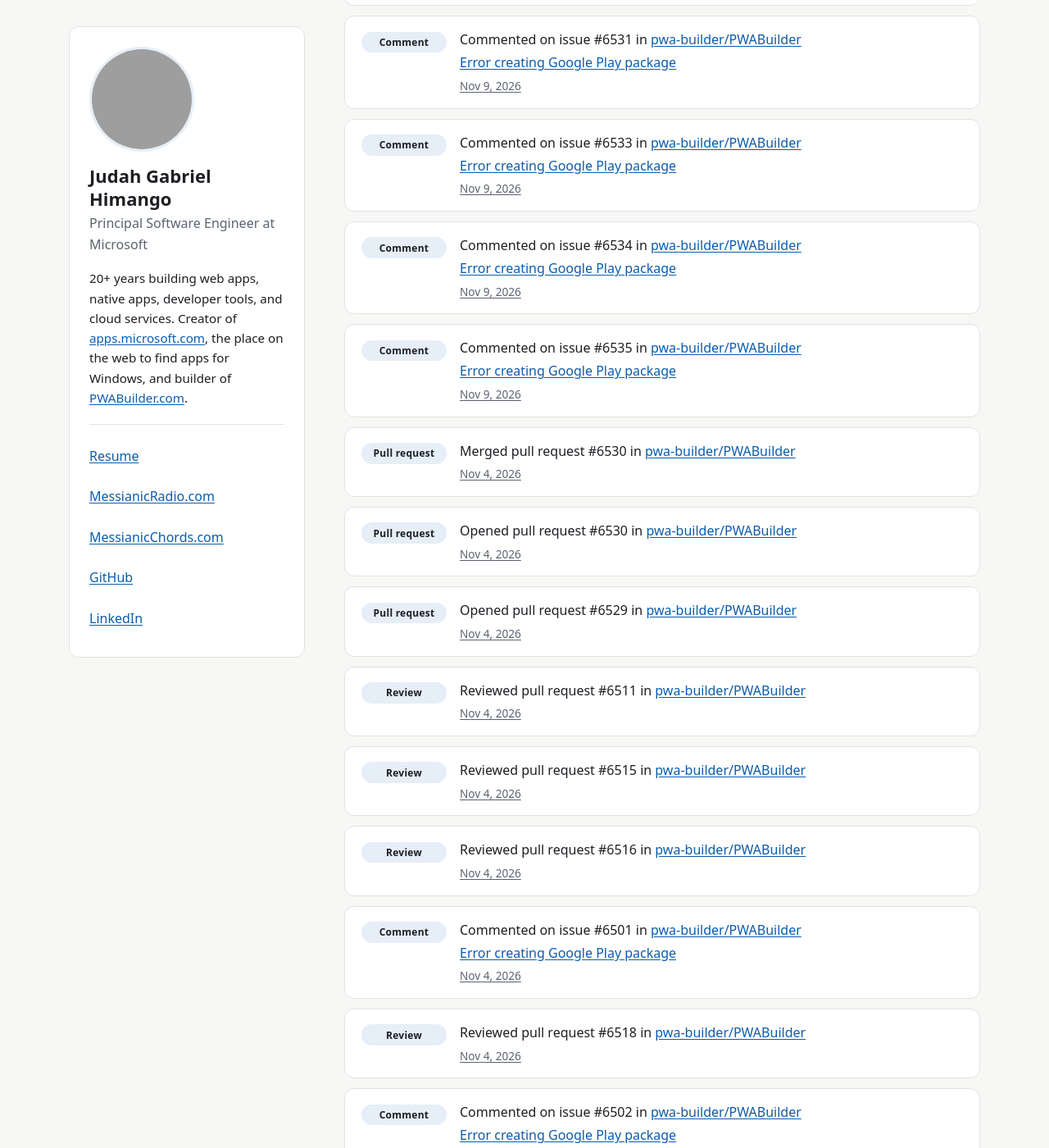
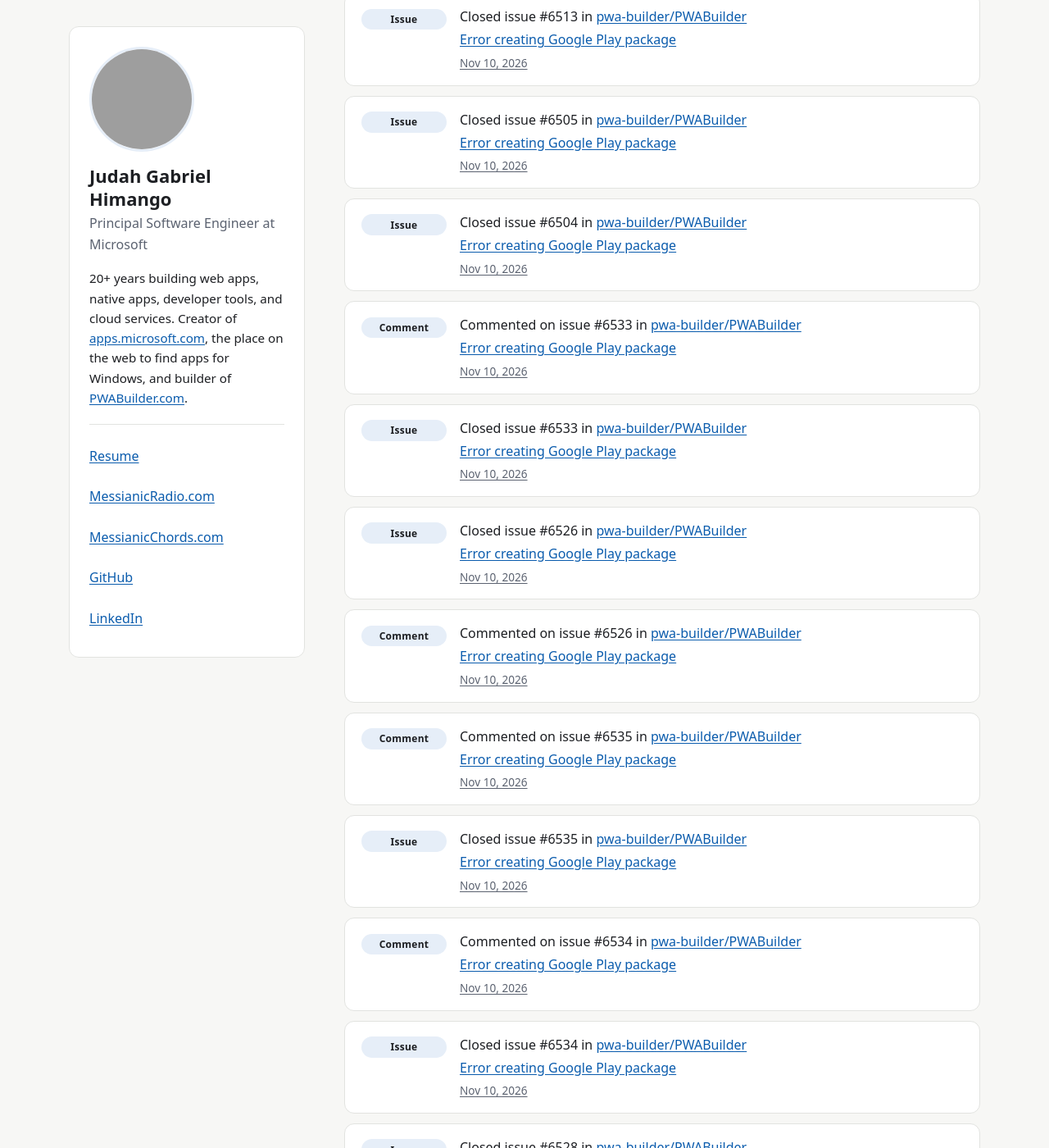
Before and after one commit to JudahGabriel/JudahGabriel.github.io, a Jekyll site: the page built from index.html, in a window 1280 px wide and 1400 px high, scrolled down 1002 px. Shown: the whole window at 82% size. Built offline with Jekyll 4.4.1, drawn with Linux system fonts in a browser that asks for light colours; some of the changed text lies outside the part shown; grey boxes are pictures that could not be loaded.

Commit message:
Refresh activity feed

```diff
--- a/_data/activity.json
+++ b/_data/activity.json
@@ -1,366 +1,366 @@
 {
-  "generated_at": "2026-11-09T22:27:16.507Z",
+  "generated_at": "2026-11-10T07:26:15.438Z",
   "x_since_id": "2115084164970275012",
   "items": [
     {
-      "id": "github-19596522116",
+      "id": "github-19620770367",
       "source": "github",
       "context": "pwa-builder/PWABuilder",
       "context_url": "https://github.com/pwa-builder/PWABuilder",
-      "created_at": "2026-11-09T20:05:23.000Z",
-      "kind": "comment",
-      "label": "Comment",
-      "action": "Commented on issue #6503 in",
-      "title": "npm install -g @bubblewrap/cli bubblewrap init --manifest=YOUR_APP_URL/manifest.json bubblewrap build",
-      "url": "https://github.com/pwa-builder/PWABuilder/issues/6503#issuecomment-6750137268"
+      "created_at": "2026-11-10T02:08:22.000Z",
+      "kind": "pull-request",
+      "label": "Pull request",
+      "action": "Opened pull request #6539 in",
+      "title": null,
+      "url": "https://github.com/pwa-builder/PWABuilder/pull/6539"
     },
     {
-      "id": "github-19590179162",
+      "id": "github-19614034366",
       "source": "github",
       "context": "pwa-builder/PWABuilder",
       "context_url": "https://github.com/pwa-builder/PWABuilder",
-      "created_at": "2026-11-09T20:04:38.000Z",
+      "created_at": "2026-11-10T00:33:17.000Z",
       "kind": "comment",
       "label": "Comment",
-      "action": "Commented on issue #6497 in",
-      "title": "Error creating Google Play package",
-      "url": "https://github.com/pwa-builder/PWABuilder/issues/6497#issuecomment-6750121392"
+      "action": "Commented on pull request #6538 in",
+      "title": "Remove fragmented screen-reader stops in Android documentation lists",
+      "url": "https://github.com/pwa-builder/PWABuilder/pull/6538#issuecomment-6755387900"
     },
     {
-      "id": "github-19596475126",
+      "id": "github-19613546960",
       "source": "github",
       "context": "pwa-builder/PWABuilder",
       "context_url": "https://github.com/pwa-builder/PWABuilder",
-      "created_at": "2026-11-09T20:04:37.000Z",
+      "created_at": "2026-11-10T00:26:36.000Z",
       "kind": "comment",
       "label": "Comment",
-      "action": "Commented on issue #6500 in",
-      "title": "Analysis Failed",
-      "url": "https://github.com/pwa-builder/PWABuilder/issues/6500#issuecomment-6750121196"
+      "action": "Commented on pull request #6510 in",
+      "title": "iOS: expose display name, display mode, status bar text, appearance and splash icon size",
+      "url": "https://github.com/pwa-builder/PWABuilder/pull/6510#issuecomment-6755278077"
     },
     {
-      "id": "github-19596475083",
+      "id": "github-19613464637",
       "source": "github",
       "context": "pwa-builder/PWABuilder",
       "context_url": "https://github.com/pwa-builder/PWABuilder",
-      "created_at": "2026-11-09T20:04:37.000Z",
-      "kind": "comment",
-      "label": "Comment",
-      "action": "Commented on issue #6499 in",
-      "title": "Error creating Google Play package",
-      "url": "https://github.com/pwa-builder/PWABuilder/issues/6499#issuecomment-6750121378"
+      "created_at": "2026-11-10T00:25:32.000Z",
+      "kind": "review",
+      "label": "Review",
+      "action": "Reviewed pull request #6507 in",
+      "title": null,
+      "url": "https://github.com/pwa-builder/PWABuilder/pull/6507#pullrequestreview-5834822577"
     },
     {
-      "id": "github-19590177938",
+      "id": "github-19612918680",
       "source": "github",
       "context": "pwa-builder/PWABuilder",
       "context_url": "https://github.com/pwa-builder/PWABuilder",
-      "created_at": "2026-11-09T20:04:37.000Z",
-      "kind": "comment",
-      "label": "Comment",
-      "action": "Commented on issue #6498 in",
-      "title": "Error creating Google Play packagehttps://stor-theta.vercel.app",
-      "url": "https://github.com/pwa-builder/PWABuilder/issues/6498#issuecomment-6750121172"
+      "created_at": "2026-11-10T00:18:08.000Z",
+      "kind": "review",
+      "label": "Review",
+      "action": "Reviewed pull request #6460 in",
+      "title": null,
+      "url": "https://github.com/pwa-builder/PWABuilder/pull/6460#pullrequestreview-5834762342"
     },
     {
-      "id": "github-19588255044",
+      "id": "github-19612381640",
       "source": "github",
       "context": "pwa-builder/PWABuilder",
       "context_url": "https://github.com/pwa-builder/PWABuilder",
-      "created_at": "2026-11-09T19:46:32.000Z",
-      "kind": "review",
-      "label": "Review",
-      "action": "Reviewed pull request #6522 in",
-      "title": null,
-      "url": "https://github.com/pwa-builder/PWABuilder/pull/6522#pullrequestreview-5831713695"
+      "created_at": "2026-11-10T00:10:59.000Z",
+      "kind": "issue",
+      "label": "Issue",
+      "action": "Closed issue #6523 in",
+      "title": "Error creating Google Play package",
+      "url": "https://github.com/pwa-builder/PWABuilder/issues/6523"
     },
     {
-      "id": "github-19588254600",
+      "id": "github-19612378667",
       "source": "github",
       "context": "pwa-builder/PWABuilder",
       "context_url": "https://github.com/pwa-builder/PWABuilder",
-      "created_at": "2026-11-09T19:46:32.000Z",
-      "kind": "review",
-      "label": "Review",
-      "action": "Reviewed pull request #6519 in",
-      "title": null,
-      "url": "https://github.com/pwa-builder/PWABuilder/pull/6519#pullrequestreview-5831713724"
+      "created_at": "2026-11-10T00:10:55.000Z",
+      "kind": "comment",
+      "label": "Comment",
+      "action": "Commented on issue #6513 in",
+      "title": "Error creating Google Play package",
+      "url": "https://github.com/pwa-builder/PWABuilder/issues/6513#issuecomment-6755004451"
     },
     {
-      "id": "github-19595421875",
+      "id": "github-19612376534",
       "source": "github",
       "context": "pwa-builder/PWABuilder",
       "context_url": "https://github.com/pwa-builder/PWABuilder",
-      "created_at": "2026-11-09T19:45:48.000Z",
-      "kind": "comment",
-      "label": "Comment",
-      "action": "Commented on issue #6531 in",
+      "created_at": "2026-11-10T00:10:55.000Z",
+      "kind": "issue",
+      "label": "Issue",
+      "action": "Closed issue #6513 in",
       "title": "Error creating Google Play package",
-      "url": "https://github.com/pwa-builder/PWABuilder/issues/6531#issuecomment-6749722321"
+      "url": "https://github.com/pwa-builder/PWABuilder/issues/6513"
     },
     {
-      "id": "github-19588174386",
+      "id": "github-19612333046",
       "source": "github",
       "context": "pwa-builder/PWABuilder",
       "context_url": "https://github.com/pwa-builder/PWABuilder",
-      "created_at": "2026-11-09T19:45:44.000Z",
+      "created_at": "2026-11-10T00:10:21.000Z",
+      "kind": "issue",
+      "label": "Issue",
+      "action": "Closed issue #6505 in",
+      "title": "Error creating Google Play package",
+      "url": "https://github.com/pwa-builder/PWABuilder/issues/6505"
+    },
+    {
+      "id": "github-19612270350",
+      "source": "github",
+      "context": "pwa-builder/PWABuilder",
+      "context_url": "https://github.com/pwa-builder/PWABuilder",
+      "created_at": "2026-11-10T00:09:32.000Z",
+      "kind": "issue",
+      "label": "Issue",
+      "action": "Closed issue #6504 in",
+      "title": "Error creating Google Play package",
+      "url": "https://github.com/pwa-builder/PWABuilder/issues/6504"
+    },
+    {
+      "id": "github-19612100785",
+      "source": "github",
+      "context": "pwa-builder/PWABuilder",
+      "context_url": "https://github.com/pwa-builder/PWABuilder",
+      "created_at": "2026-11-10T00:07:20.000Z",
       "kind": "comment",
       "label": "Comment",
       "action": "Commented on issue #6533 in",
       "title": "Error creating Google Play package",
-      "url": "https://github.com/pwa-builder/PWABuilder/issues/6533#issuecomment-6749720899"
+      "url": "https://github.com/pwa-builder/PWABuilder/issues/6533#issuecomment-6754937956"
     },
     {
-      "id": "github-19593365240",
+      "id": "github-19612098839",
       "source": "github",
       "context": "pwa-builder/PWABuilder",
       "context_url": "https://github.com/pwa-builder/PWABuilder",
-      "created_at": "2026-11-09T19:45:40.000Z",
+      "created_at": "2026-11-10T00:07:20.000Z",
+      "kind": "issue",
+      "label": "Issue",
+      "action": "Closed issue #6533 in",
+      "title": "Error creating Google Play package",
+      "url": "https://github.com/pwa-builder/PWABuilder/issues/6533"
+    },
+    {
+      "id": "github-19612047365",
+      "source": "github",
+      "context": "pwa-builder/PWABuilder",
+      "context_url": "https://github.com/pwa-builder/PWABuilder",
+      "created_at": "2026-11-10T00:06:41.000Z",
+      "kind": "issue",
+      "label": "Issue",
+      "action": "Closed issue #6526 in",
+      "title": "Error creating Google Play package",
+      "url": "https://github.com/pwa-builder/PWABuilder/issues/6526"
+    },
+    {
+      "id": "github-19619112855",
+      "source": "github",
+      "context": "pwa-builder/PWABuilder",
+      "context_url": "https://github.com/pwa-builder/PWABuilder",
+      "created_at": "2026-11-10T00:06:40.000Z",
+      "kind": "comment",
+      "label": "Comment",
+      "action": "Commented on issue #6526 in",
+      "title": "Error creating Google Play package",
+      "url": "https://github.com/pwa-builder/PWABuilder/issues/6526#issuecomment-6754926551"
+    },
+    {
+      "id": "github-19612001734",
+      "source": "github",
+      "context": "pwa-builder/PWABuilder",
+      "context_url": "https://github.com/pwa-builder/PWABuilder",
+      "created_at": "2026-11-10T00:06:05.000Z",
+      "kind": "comment",
+      "label": "Comment",
+      "action": "Commented on issue #6535 in",
+      "title": "Error creating Google Play package",
+      "url": "https://github.com/pwa-builder/PWABuilder/issues/6535#issuecomment-6754915885"
+    },
+    {
+      "id": "github-19612000115",
+      "source": "github",
+      "context": "pwa-builder/PWABuilder",
+      "context_url": "https://github.com/pwa-builder/PWABuilder",
+      "created_at": "2026-11-10T00:06:05.000Z",
+      "kind": "issue",
+      "label": "Issue",
+      "action": "Closed issue #6535 in",
+      "title": "Error creating Google Play package",
+      "url": "https://github.com/pwa-builder/PWABuilder/issues/6535"
+    },
+    {
+      "id": "github-19611950533",
+      "source": "github",
+      "context": "pwa-builder/PWABuilder",
+      "context_url": "https://github.com/pwa-builder/PWABuilder",
+      "created_at": "2026-11-10T00:05:25.000Z",
       "kind": "comment",
       "label": "Comment",
       "action": "Commented on issue #6534 in",
       "title": "Error creating Google Play package",
-      "url": "https://github.com/pwa-builder/PWABuilder/issues/6534#issuecomment-6749719429"
+      "url": "https://github.com/pwa-builder/PWABuilder/issues/6534#issuecomment-6754904347"
     },
     {
-      "id": "github-19595414649",
+      "id": "github-19611948306",
       "source": "github",
       "context": "pwa-builder/PWABuilder",
       "context_url": "https://github.com/pwa-builder/PWABuilder",
-      "created_at": "2026-11-09T19:45:36.000Z",
-      "kind": "comment",
-      "label": "Comment",
-      "action": "Commented on issue #6535 in",
+      "created_at": "2026-11-10T00:05:25.000Z",
+      "kind": "issue",
+      "label": "Issue",
+      "action": "Closed issue #6534 in",
       "title": "Error creating Google Play package",
-      "url": "https://github.com/pwa-builder/PWABuilder/issues/6535#issuecomment-6749718169"
+      "url": "https://github.com/pwa-builder/PWABuilder/issues/6534"
     },
     {
-      "id": "github-19154017419",
+      "id": "github-19611666483",
       "source": "github",
       "context": "pwa-builder/PWABuilder",
       "context_url": "https://github.com/pwa-builder/PWABuilder",
-      "created_at": "2026-11-04T20:25:55.000Z",
-      "kind": "pull-request",
-      "label": "Pull request",
-      "action": "Merged pull request #6530 in",
-      "title": null,
-      "url": "https://github.com/pwa-builder/PWABuilder/pull/6530"
+      "created_at": "2026-11-10T00:01:40.000Z",
+      "kind": "issue",
+      "label": "Issue",
+      "action": "Closed issue #6528 in",
+      "title": "https://stor-theta.vercel.app",
+      "url": "https://github.com/pwa-builder/PWABuilder/issues/6528"
     },
     {
-      "id": "github-19148224004",
+      "id": "github-19611633869",
       "source": "github",
       "context": "pwa-builder/PWABuilder",
       "context_url": "https://github.com/pwa-builder/PWABuilder",
-      "created_at": "2026-11-04T19:22:10.000Z",
-      "kind": "pull-request",
-      "label": "Pull request",
-      "action": "Opened pull request #6530 in",
-      "title": null,
-      "url": "https://github.com/pwa-builder/PWABuilder/pull/6530"
+      "created_at": "2026-11-10T00:01:14.000Z",
+      "kind": "issue",
+      "label": "Issue",
+      "action": "Closed issue #6527 in",
+      "title": "com.everest.services",
+      "url": "https://github.com/pwa-builder/PWABuilder/issues/6527"
     },
     {
-      "id": "github-19147920685",
+      "id": "github-19611252032",
       "source": "github",
       "context": "pwa-builder/PWABuilder",
       "context_url": "https://github.com/pwa-builder/PWABuilder",
-      "created_at": "2026-11-04T19:18:52.000Z",
-      "kind": "pull-request",
-      "label": "Pull request",
-      "action": "Opened pull request #6529 in",
-      "title": null,
-      "url": "https://github.com/pwa-builder/PWABuilder/pull/6529"
+      "created_at": "2026-11-09T23:56:16.000Z",
+      "kind": "comment",
+      "label": "Comment",
+      "action": "Commented on issue #6526 in",
+      "title": "Error creating Google Play package",
+      "url": "https://github.com/pwa-builder/PWABuilder/issues/6526#issuecomment-6754746729"
     },
     {
-      "id": "github-19147338174",
+      "id": "github-19611084611",
       "source": "github",
       "context": "pwa-builder/PWABuilder",
       "context_url": "https://github.com/pwa-builder/PWABuilder",
-      "created_at": "2026-11-04T19:12:39.000Z",
-      "kind": "review",
-      "label": "Review",
-      "action": "Reviewed pull request #6511 in",
-      "title": null,
-      "url": "https://github.com/pwa-builder/PWABuilder/pull/6511#pullrequestreview-5774251643"
+      "created_at": "2026-11-09T23:54:06.000Z",
+      "kind": "issue",
+      "label": "Issue",
+      "action": "Closed issue #6536 in",
+      "title": "Error creating Google Play package",
+      "url": "https://github.com/pwa-builder/PWABuilder/issues/6536"
     },
     {
-      "id": "github-19147334896",
+      "id": "github-19610952345",
       "source": "github",
       "context": "pwa-builder/PWABuilder",
       "context_url": "https://github.com/pwa-builder/PWABuilder",
-      "created_at": "2026-11-04T19:12:37.000Z",
-      "kind": "review",
-      "label": "Review",
-      "action": "Reviewed pull request #6515 in",
-      "title": null,
-      "url": "https://github.com/pwa-builder/PWABuilder/pull/6515#pullrequestreview-5774251259"
+      "created_at": "2026-11-09T23:52:18.000Z",
+      "kind": "comment",
+      "label": "Comment",
+      "action": "Commented on issue #6523 in",
+      "title": "Error creating Google Play package",
+      "url": "https://github.com/pwa-builder/PWABuilder/issues/6523#issuecomment-6754680766"
     },
     {
-      "id": "github-19147333235",
+      "id": "github-19618627529",
       "source": "github",
       "context": "pwa-builder/PWABuilder",
       "context_url": "https://github.com/pwa-builder/PWABuilder",
-      "created_at": "2026-11-04T19:12:36.000Z",
-      "kind": "review",
-      "label": "Review",
-      "action": "Reviewed pull request #6516 in",
-      "title": null,
-      "url": "https://github.com/pwa-builder/PWABuilder/pull/6516#pullrequestreview-5774250891"
+      "created_at": "2026-11-09T23:51:01.000Z",
+      "kind": "comment",
+      "label": "Comment",
+      "action": "Commented on issue #6521 in",
+      "title": "Error creating Google Play package",
+      "url": "https://github.com/pwa-builder/PWABuilder/issues/6521#issuecomment-6754659491"
     },
     {
-      "id": "github-19147334761",
+      "id": "github-19610859745",
       "source": "github",
       "context": "pwa-builder/PWABuilder",
       "context_url": "https://github.com/pwa-builder/PWABuilder",
-      "created_at": "2026-11-04T19:12:35.000Z",
-      "kind": "comment",
-      "label": "Comment",
-      "action": "Commented on issue #6501 in",
+      "created_at": "2026-11-09T23:51:01.000Z",
+      "kind": "issue",
+      "label": "Issue",
+      "action": "Closed issue #6521 in",
       "title": "Error creating Google Play package",
-      "url": "https://github.com/pwa-builder/PWABuilder/issues/6501#issuecomment-6639682960"
+      "url": "https://github.com/pwa-builder/PWABuilder/issues/6521"
     },
     {
-      "id": "github-19147330295",
+      "id": "github-19610818461",
       "source": "github",
       "context": "pwa-builder/PWABuilder",
       "context_url": "https://github.com/pwa-builder/PWABuilder",
-      "created_at": "2026-11-04T19:12:34.000Z",
-      "kind": "review",
-      "label": "Review",
-      "action": "Reviewed pull request #6518 in",
-      "title": null,
-      "url": "https://github.com/pwa-builder/PWABuilder/pull/6518#pullrequestreview-5774250534"
+      "created_at": "2026-11-09T23:50:27.000Z",
+      "kind": "issue",
+      "label": "Issue",
+      "action": "Closed issue #6520 in",
+      "title": "Error creating Google Play package",
+      "url": "https://github.com/pwa-builder/PWABuilder/issues/6520"
     },
     {
-      "id": "github-19147327763",
+      "id": "github-19610025913",
       "source": "github",
       "context": "pwa-builder/PWABuilder",
       "context_url": "https://github.com/pwa-builder/PWABuilder",
-      "created_at": "2026-11-04T19:12:31.000Z",
-      "kind": "comment",
-      "label": "Comment",
-      "action": "Commented on issue #6502 in",
+      "created_at": "2026-11-09T23:39:44.000Z",
+      "kind": "issue",
+      "label": "Issue",
+      "action": "Closed issue #6517 in",
       "title": "Error creating Google Play package",
-      "url": "https://github.com/pwa-builder/PWABuilder/issues/6502#issuecomment-6639681403"
+      "url": "https://github.com/pwa-builder/PWABuilder/issues/6517"
     },
     {
-      "id": "github-19147327167",
+      "id": "github-19609922670",
       "source": "github",
       "context": "pwa-builder/PWABuilder",
       "context_url": "https://github.com/pwa-builder/PWABuilder",
-      "created_at": "2026-11-04T19:12:31.000Z",
-      "kind": "review",
-      "label": "Review",
-      "action": "Reviewed pull request #6524 in",
-      "title": null,
-      "url": "https://github.com/pwa-builder/PWABuilder/pull/6524#pullrequestreview-5774250203"
+      "created_at": "2026-11-09T23:38:19.000Z",
+      "kind": "issue",
+      "label": "Issue",
+      "action": "Closed issue #6514 in",
+      "title": "Error creating Google Play package",
+      "url": "https://github.com/pwa-builder/PWABuilder/issues/6514"
     },
     {
-      "id": "github-19147325522",
+      "id": "github-19618108165",
       "source": "github",
       "context": "pwa-builder/PWABuilder",
       "context_url": "https://github.com/pwa-builder/PWABuilder",
-      "created_at": "2026-11-04T19:12:31.000Z",
-      "kind": "review",
-      "label": "Review",
-      "action": "Reviewed pull request #6525 in",
-      "title": null,
-      "url": "https://github.com/pwa-builder/PWABuilder/pull/6525#pullrequestreview-5774249849"
+      "created_at": "2026-11-09T23:37:25.000Z",
+      "kind": "comment",
+      "label": "Comment",
+      "action": "Commented on issue #6512 in",
+      "title": "Bump @bubblewrap/core to 1.27.0 (androidbrowserhelper 2.7.4) to clear Play Console Android Vitals recommendations",
+      "url": "https://github.com/pwa-builder/PWABuilder/issues/6512#issuecomment-6754433858"
     },
     {
-      "id": "github-19147321810",
+      "id": "github-19616006933",
       "source": "github",
       "context": "pwa-builder/PWABuilder",
       "context_url": "https://github.com/pwa-builder/PWABuilder",
-      "created_at": "2026-11-04T19:12:26.000Z",
+      "created_at": "2026-11-09T22:35:57.000Z",
       "kind": "comment",
       "label": "Comment",
-      "action": "Commented on issue #6504 in",
+      "action": "Commented on issue #6492 in",
       "title": "Error creating Google Play package",
-      "url": "https://github.com/pwa-builder/PWABuilder/issues/6504#issuecomment-6639679856"
-    },
-    {
-      "id": "github-19147314867",
-      "source": "github",
-      "context": "pwa-builder/PWABuilder",
-      "context_url": "https://github.com/pwa-builder/PWABuilder",
-      "created_at": "2026-11-04T19:12:22.000Z",
-      "kind": "comment",
-      "label": "Comment",
-      "action": "Commented on issue #6505 in",
-      "title": "Error creating Google Play package",
-      "url": "https://github.com/pwa-builder/PWABuilder/issues/6505#issuecomment-6639678448"
-    },
-    {
-      "id": "github-19147309584",
-      "source": "github",
-      "context": "pwa-builder/PWABuilder",
-      "context_url": "https://github.com/pwa-builder/PWABuilder",
-      "created_at": "2026-11-04T19:12:18.000Z",
-      "kind": "comment",
-      "label": "Comment",
-      "action": "Commented on issue #6508 in",
-      "title": "[BUG]",
-      "url": "https://github.com/pwa-builder/PWABuilder/issues/6508#issuecomment-6639676964"
-    },
-    {
-      "id": "github-19147302883",
-      "source": "github",
-      "context": "pwa-builder/PWABuilder",
-      "context_url": "https://github.com/pwa-builder/PWABuilder",
-      "created_at": "2026-11-04T19:12:14.000Z",
-      "kind": "comment",
-      "label": "Comment",
-      "action": "Commented on issue #6509 in",
-      "title": "[BUG]",
-      "url": "https://github.com/pwa-builder/PWABuilder/issues/6509#issuecomment-6639675345"
-    },
-    {
-      "id": "github-19147296696",
-      "source": "github",
-      "context": "pwa-builder/PWABuilder",
-      "context_url": "https://github.com/pwa-builder/PWABuilder",
-      "created_at": "2026-11-04T19:12:09.000Z",
-      "kind": "comment",
-      "label": "Comment",
-      "action": "Commented on issue #6513 in",
-      "title": "Error creating Google Play package",
-      "url": "https://github.com/pwa-builder/PWABuilder/issues/6513#issuecomment-6639673874"
-    },
-    {
-      "id": "github-19147290306",
-      "source": "github",
-      "context": "pwa-builder/PWABuilder",
-      "context_url": "https://github.com/pwa-builder/PWABuilder",
-      "created_at": "2026-11-04T19:12:05.000Z",
-      "kind": "comment",
-      "label": "Comment",
-      "action": "Commented on issue #6514 in",
-      "title": "Error creating Google Play package",
-      "url": "https://github.com/pwa-builder/PWABuilder/issues/6514#issuecomment-6639672309"
-    },
-    {
-      "id": "github-19147283326",
-      "source": "github",
-      "context": "pwa-builder/PWABuilder",
-      "context_url": "https://github.com/pwa-builder/PWABuilder",
-      "created_at": "2026-11-04T19:12:01.000Z",
-      "kind": "comment",
-      "label": "Comment",
-      "action": "Commented on issue #6517 in",
-      "title": "Error creating Google Play package",
-      "url": "https://github.com/pwa-builder/PWABuilder/issues/6517#issuecomment-6639670580"
-    },
-    {
-      "id": "github-19147274601",
-      "source": "github",
-      "context": "pwa-builder/PWABuilder",
-      "context_url": "https://github.com/pwa-builder/PWABuilder",
-      "created_at": "2026-11-04T19:11:56.000Z",
-      "kind": "comment",
-      "label": "Comment",
-      "action": "Commented on issue #6520 in",
-      "title": "Error creating Google Play package",
-      "url": "https://github.com/pwa-builder/PWABuilder/issues/6520#issuecomment-6639668561"
+      "url": "https://github.com/pwa-builder/PWABuilder/issues/6492#issuecomment-6753318152"
     },
     {
       "id": "kineti-https://blog.judahgabriel.com/2026/11/some-thoughts-on-americas-mid-term.html",
```
